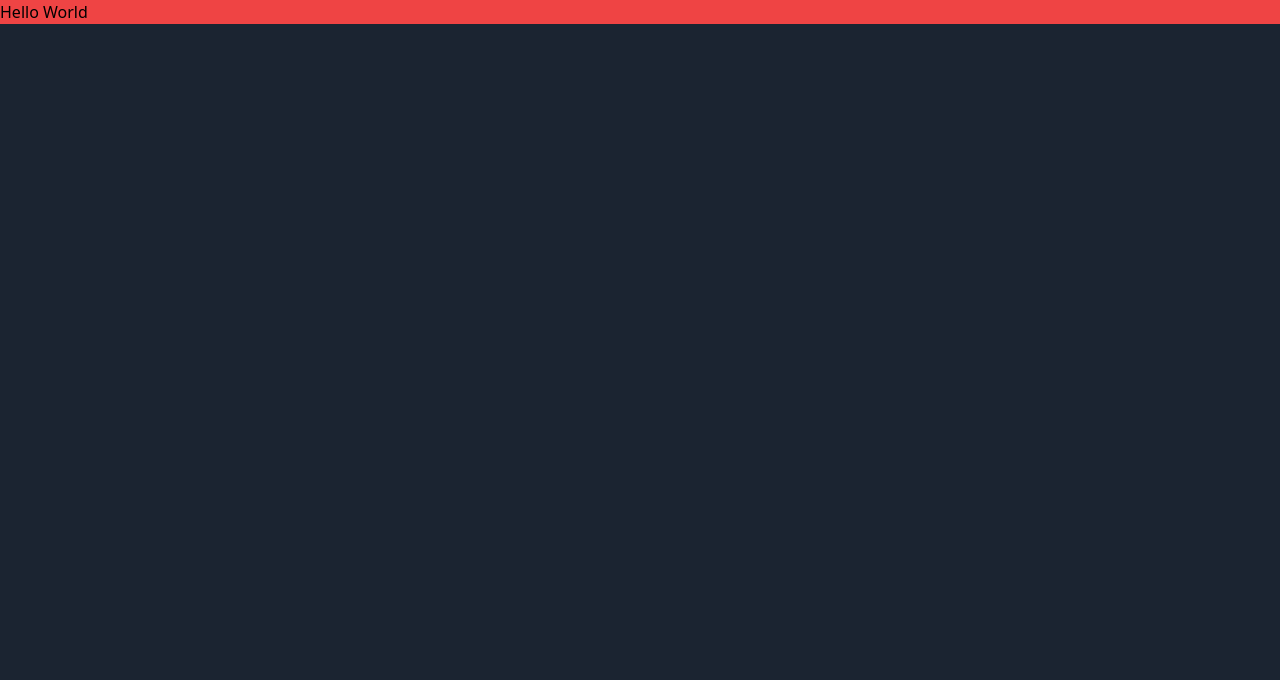
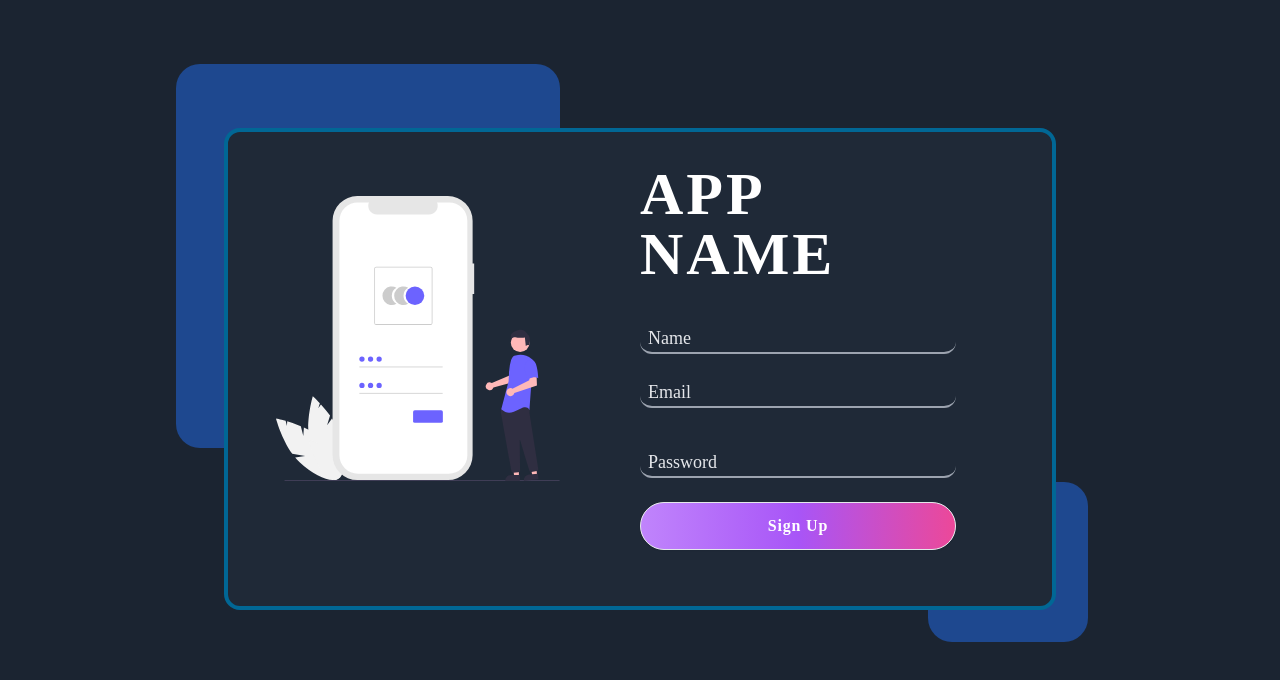
Before and after one commit to Harshal0902/YeeHaw-Hacks-2, a React (Create React App) app in the folder client/: page /signup in a window 1280 px wide. Shown: the top 680 px of the page. Built offline with nearby package versions, Linux system fonts and the light colour scheme.

Commit message:
✨ Add user auth

```diff
--- a/client/package.json
+++ b/client/package.json
@@ -6,11 +6,13 @@
     "@testing-library/jest-dom": "^5.16.5",
     "@testing-library/react": "^13.4.0",
     "@testing-library/user-event": "^13.5.0",
+    "appwrite": "^9.0.1",
     "react": "^18.2.0",
     "react-dom": "^18.2.0",
     "react-icons": "^4.3.1",
     "react-router-dom": "^6.2.1",
     "react-scripts": "5.0.1",
+    "uuid": "^8.3.2",
     "web-vitals": "^2.1.4"
   },
   "scripts": {
--- a/client/src/App.js
+++ b/client/src/App.js
@@ -1,7 +1,9 @@
+import Main from "./container/Main";
+
 function App() {
   return (
-    <div className="bg-red-500">
-      Hello World
+    <div className="font-montserrat">
+      <Main />
     </div>
   );
 }
--- /dev/null
+++ b/client/src/container/Main.js
@@ -0,0 +1,18 @@
+import { BrowserRouter, Routes, Route } from 'react-router-dom'
+import SignUp from '../pages/SignUp'
+import Login from '../pages/Login'
+import Home from '../pages/Home';
+
+function Main() {
+    return (
+        <BrowserRouter>
+            <Routes>
+                <Route path="/login" element={<Login />} />
+                <Route path="/signup" element={<SignUp />} />
+                <Route path="/" element={<Home />} />
+            </Routes>
+        </BrowserRouter>
+    );
+}
+
+export default Main;
--- a/client/src/index.css
+++ b/client/src/index.css
@@ -12,3 +12,11 @@
 body {
   background-color: #1B2431;
 }
+
+input:focus-within ~ label {
+  @apply text-blue-500;
+}
+.outline input:focus-within ~ label,
+.outline input:not(:placeholder-shown) ~ label {
+  @apply transform scale-75 -translate-y-5 z-0 ml-1 px-1 py-0;
+}
--- /dev/null
+++ b/client/src/pages/Home.js
@@ -0,0 +1,7 @@
+import React from 'react'
+
+export default function Home() {
+  return (
+    <div>Home</div>
+  )
+}
--- /dev/null
+++ b/client/src/pages/Login.js
@@ -0,0 +1,76 @@
+import React, { useState } from 'react'
+import LoginImg from "../assets/login.svg"
+import { account } from '../services/appwriteConfig'
+import { useNavigate } from 'react-router-dom'
+
+function Login() {
+
+    const navigate = useNavigate()
+    const [user, setUser] = useState({
+        email: "",
+        password: ""
+    })
+
+    const loginUser = async (e) => {
+        e.preventDefault()
+        try {
+            await account.createEmailSession(user.email, user.password)
+            navigate("/")
+        } catch (error) {
+            console.log(error);
+        }
+    }
+
+    return (
+        <div className="relative">
+
+            <div className="z-10 mt-16 bg-tertiary md:h-96 md:w-96 md:mt-16 md:ml-44 rounded-3xl"></div>
+
+            <div className="z-20 p-4 m-8 origin-bottom-right transform border-4 border-secondary lg:mx-56 md:mx-8 lg:-mt-80 rounded-2xl bg-gray-800">
+                <div className="p-4 space-y-10 md:space-y-0 md:grid md:grid-cols-2">
+
+                    <div className="w-11/12 p-8 rounded-lg lg:-ml-4 sm:ml-16">
+                        <img width="600px" height="400px" src={LoginImg} alt="img" />
+                    </div>
+
+                    <div className="md:flex md:flex-col md:justify-center lg:pr-16">
+
+                        <h2 className="mb-4 text-6xl self-center font-bold tracking-wider text-white">
+                            APP NAME
+                        </h2>
+
+                        <div className="relative mt-4 outline-transparent outline">
+                            <input type="email" name="email" placeholder=" " className="block w-full pb-2 pl-3 text-lg text-gray-200 placeholder-gray-400 bg-transparent border-b-2 border-gray-400 appearance-none rounded-xl focus:border-green-400 focus:outline-none" required onChange={(e) => {
+                                setUser({
+                                    ...user,
+                                    email: e.target.value
+                                })
+                            }} />
+                            <label className="absolute top-0 p-2 text-lg text-gray-200 duration-300 md:text-lg -z-1 origin-0">Email</label>
+                        </div>
+
+                        <div className="relative mt-8 outline-transparent outline">
+                            <input type="password" name="password" placeholder=" " className="block w-full pb-2 pl-3 text-lg text-gray-200 placeholder-gray-400 bg-transparent border-b-2 border-gray-400 appearance-none rounded-xl focus:border-green-400 focus:outline-none" required onChange={(e) => {
+                                setUser({
+                                    ...user,
+                                    password: e.target.value
+                                })
+                            }} />
+                            <label className="absolute top-0 p-2 text-lg text-gray-200 duration-300 md:text-lg -z-1 origin-0">Password</label>
+                        </div>
+
+                        <div className="grid place-items-center w-full">
+                            <button type="button" className="h-12 w-full px-8 text-base font-semibold tracking-wider text-white border rounded-full shadow-sm font-fontVollkorn my-6 bg-red-50 bg-gradient-to-r from-purple-400 via-purple-500 to-pink-500 hover:shadow-lg" onClick={loginUser}>Sign In</button>
+                        </div>
+
+                    </div>
+                </div>
+            </div>
+
+            <div className="z-10 float-right w-40 h-40 mr-48 -mt-40 bg-tertiary rounded-3xl md:block hidden"></div>
+
+        </div>
+    )
+}
+
+export default Login
--- /dev/null
+++ b/client/src/pages/SignUp.js
@@ -0,0 +1,101 @@
+import React, { useState } from 'react'
+import LoginImg from "../assets/login.svg"
+import { account } from '../services/appwriteConfig'
+import { useNavigate } from 'react-router-dom'
+import { v4 as uuidv4 } from 'uuid'
+
+function SignUp() {
+
+    const navigate = useNavigate()
+    const [user, setUser] = useState({
+        name: "",
+        email: "",
+        password: ""
+    })
+
+    const signupUser = async (e) => {
+        e.preventDefault()
+
+        const promise = account.create(
+            uuidv4(),
+            user.email,
+            user.password,
+            user.name
+        );
+
+        promise.then(
+            function (response) {
+                console.log(response);
+                navigate("/")
+            },
+            function (error) {
+                console.log(error);
+            }
+        )
+
+
+    }
+
+    return (
+        <div className="relative">
+
+            <div className="z-10 mt-16 bg-tertiary md:h-96 md:w-96 md:mt-16 md:ml-44 rounded-3xl"></div>
+
+            <div className="z-20 p-4 m-8 origin-bottom-right transform border-4 border-secondary lg:mx-56 md:mx-8 lg:-mt-80 rounded-2xl bg-gray-800">
+                <div className="p-4 space-y-10 md:space-y-0 md:grid md:grid-cols-2">
+
+                    <div className="w-11/12 p-8 rounded-lg lg:-ml-4 sm:ml-16">
+                        <img width="600px" height="400px" src={LoginImg} alt="img" />
+                    </div>
+
+                    <div className="md:flex md:flex-col md:justify-center lg:pr-16">
+
+                        <h2 className="mb-4 text-6xl self-center font-bold tracking-wider text-white">
+                            APP NAME
+                        </h2>
+
+                        <div className="relative mt-4 outline-transparent outline">
+                            <input name="name" placeholder=" " className="block w-full pb-2 pl-3 text-lg text-gray-200 placeholder-gray-400 bg-transparent border-b-2 border-gray-400 appearance-none rounded-xl focus:border-green-400 focus:outline-none" required onChange={(e) => {
+                                setUser({
+                                    ...user,
+                                    name: e.target.value
+                                })
+                            }} />
+                            <label className="absolute top-0 p-2 text-lg text-gray-200 duration-300 md:text-lg -z-1 origin-0">Name</label>
+                        </div>
+
+                        <div className="relative mt-4 outline-transparent outline">
+                            <input type="email" name="email" placeholder=" " className="block w-full pb-2 pl-3 text-lg text-gray-200 placeholder-gray-400 bg-transparent border-b-2 border-gray-400 appearance-none rounded-xl focus:border-green-400 focus:outline-none" required onChange={(e) => {
+                                setUser({
+                                    ...user,
+                                    email: e.target.value
+                                })
+                            }} />
+                            <label className="absolute top-0 p-2 text-lg text-gray-200 duration-300 md:text-lg -z-1 origin-0">Email</label>
+                        </div>
+
+                        <div className="relative mt-8 outline-transparent outline">
+                            <input type="password" name="password" placeholder=" " className="block w-full pb-2 pl-3 text-lg text-gray-200 placeholder-gray-400 bg-transparent border-b-2 border-gray-400 appearance-none rounded-xl focus:border-green-400 focus:outline-none" required onChange={(e) => {
+                                setUser({
+                                    ...user,
+                                    password: e.target.value
+                                })
+                            }} />
+                            <label className="absolute top-0 p-2 text-lg text-gray-200 duration-300 md:text-lg -z-1 origin-0">Password</label>
+                        </div>
+
+                        <div className="grid place-items-center w-full">
+                            <button type="button" className="h-12 w-full px-8 text-base font-semibold tracking-wider text-white border rounded-full shadow-sm font-fontVollkorn my-6 bg-red-50 bg-gradient-to-r from-purple-400 via-purple-500 to-pink-500 hover:shadow-lg" onClick={signupUser}>Sign Up</button>
+                        </div>
+
+                    </div>
+                </div>
+            </div>
+
+            <div className="z-10 float-right w-40 h-40 mr-48 -mt-40 bg-tertiary rounded-3xl md:block hidden"></div>
+
+        </div>
+    )
+}
+
+export default SignUp
--- /dev/null
+++ b/client/src/services/appwriteConfig.js
@@ -0,0 +1,11 @@
+import {Client, Account, Databases} from 'appwrite'
+
+const client = new Client();
+
+client.setEndpoint("http://8080-appwrite-integrationfor-ex2s6aec68t.ws-us71.gitpod.io/v1").setProject("hackathon")
+
+export const account = new Account(client)
+
+//Database
+
+export const databases = new Databases(client, "6349da71676650a7282b")
```
Also changed, not shown: client/src/assets/login.svg (added), 1 other file (tests, documents, lock files or other folders).
